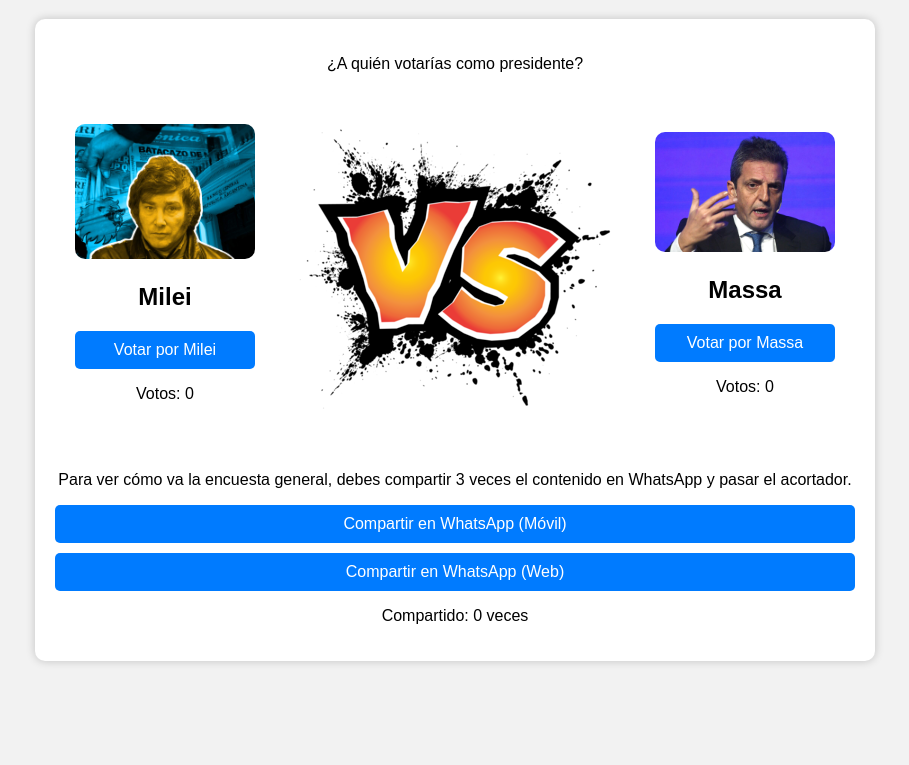
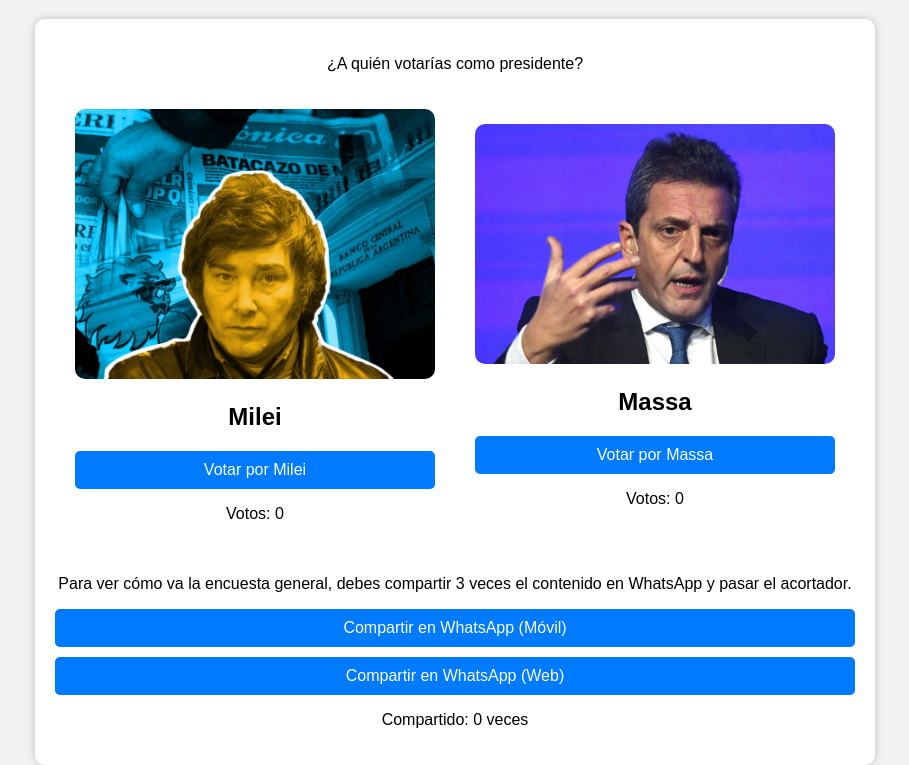
Before and after one commit to cutre91/electoral, a plain HTML site: page candidatos.html in a window 1280 px wide. Shown: the part 61-826 px from the top of the page, without its empty margins (185-1094 px from the left). Before the commit the page ends 800 px from the top, so only its background shows below. Drawn offline with Linux system fonts and the light colour scheme.

Commit message:
candidatos.html

```diff
--- a/candidatos.html
+++ b/candidatos.html
@@ -90,9 +90,6 @@
                 <a class="vote-button" href="javascript:votar(1)">Votar por Milei</a>
                 <p>Votos: <span id="votosCandidato1">0</span></p>
             </div>
-            <div class="vs">
-                <img src="vs.png" widht="24px" alt="24px">
-            </div>
             <div class="candidate">
                 <img src="Massa.jpeg" alt="Candidato 2">
                 <h2>Massa</h2>
```
